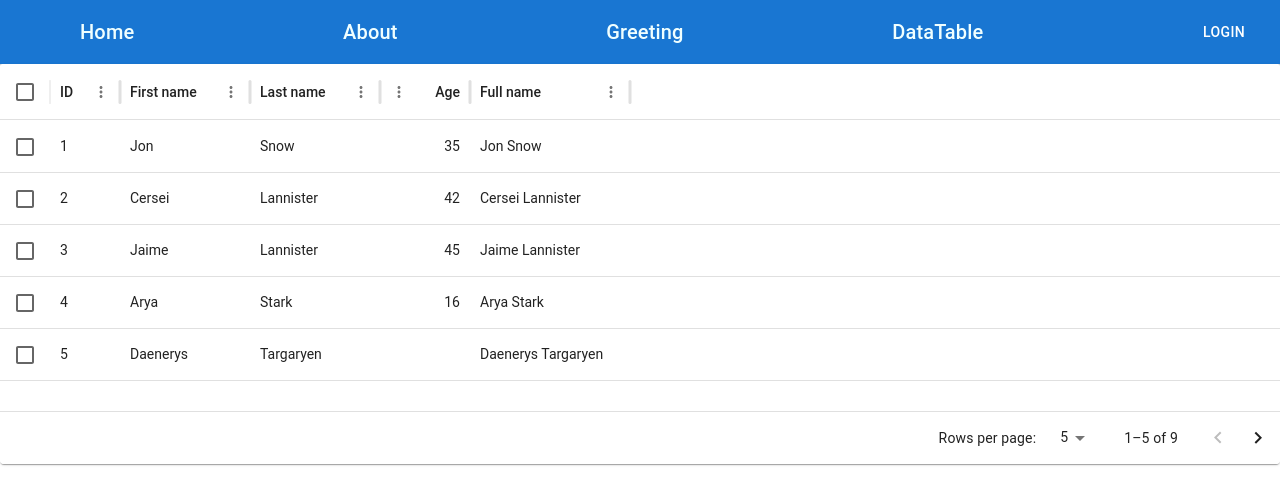
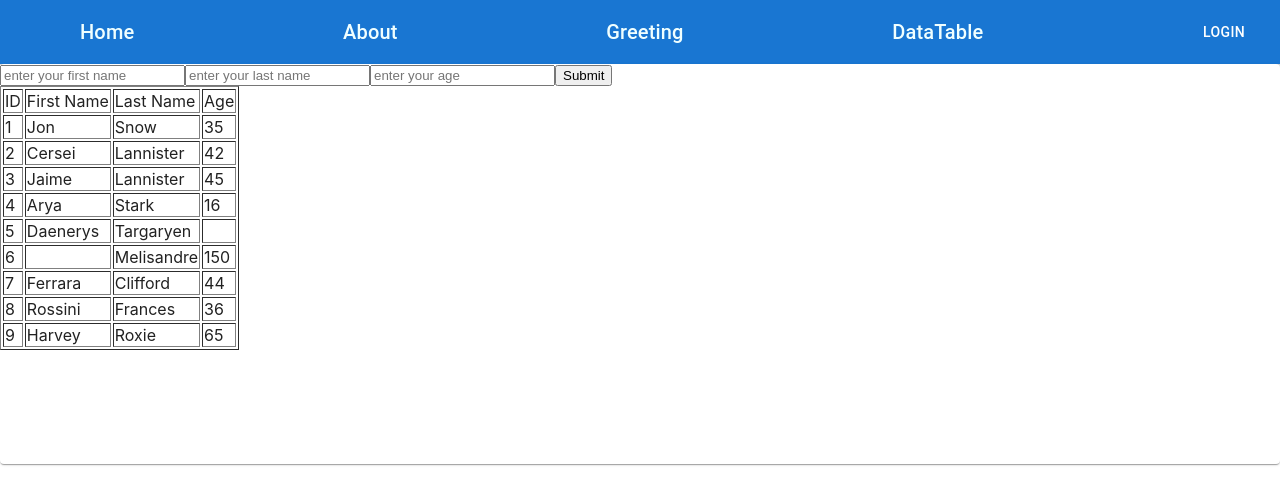
Before and after one commit to rrwnzz/react2, a React (Create React App) app in the folder my-app/: page /table in a window 1280 px wide. Shown: the top 504 px of the page. Built offline with nearby package versions, Linux system fonts and the light colour scheme; some icons are missing.

Commit message:
useState

```diff
--- a/my-app/src/component/table.js
+++ b/my-app/src/component/table.js
@@ -1,6 +1,7 @@
 import * as React from 'react';
 import { DataGrid } from '@mui/x-data-grid';
 import Paper from '@mui/material/Paper';
+import {useState} from 'react' ;
 
 const columns = [
   { field: 'id', headerName: 'ID', width: 70 },
@@ -37,16 +38,69 @@ const rows = [
 const paginationModel = { page: 0, pageSize: 5 };
 
 export default function DataTable() {
+  const [userData, setUserData] = useState(
+    [
+      { id: 1, lastName: 'Snow', firstName: 'Jon', age: 35 },
+      { id: 2, lastName: 'Lannister', firstName: 'Cersei', age: 42 },
+      { id: 3, lastName: 'Lannister', firstName: 'Jaime', age: 45 },
+      { id: 4, lastName: 'Stark', firstName: 'Arya', age: 16 },
+      { id: 5, lastName: 'Targaryen', firstName: 'Daenerys', age: null },
+      { id: 6, lastName: 'Melisandre', firstName: null, age: 150 },
+      { id: 7, lastName: 'Clifford', firstName: 'Ferrara', age: 44 },
+      { id: 8, lastName: 'Frances', firstName: 'Rossini', age: 36 },
+      { id: 9, lastName: 'Roxie', firstName: 'Harvey', age: 65 },
+    ]);
+    const [firstName, setFirstName]=useState('');
+    const [lastName, setLastName]=useState('');
+    const [age, setAge]=useState(0);
   return (
     <Paper sx={{ height: 400, width: '100%' }}>
-      <DataGrid
+      {/* <DataGrid }
         rows={rows}
         columns={columns}
         initialState={{ pagination: { paginationModel } }}
         pageSizeOptions={[5, 10]}
         checkboxSelection
         sx={{ border: 0 }}
-      />
+      // {/* /> */}
+      <form onSubmit={(event)=>{
+        event.preventDefault();
+        setUserData([...userData,{id:10, firstName:firstName, lastName:lastName, age:age}])
+      }}>
+        <input onChange={(event)=>{
+          setFirstName(event.target.value);
+        }} type='text' placeholder='enter your first name'></input>
+        <input onChange={(event)=>{
+          setLastName(event.target.value)
+        }} type='text' placeholder='enter your last name'></input>
+        <input onChange={(event)=>{
+          setAge(event.target.value)
+        }} type='number' placeholder='enter your age'></input>
+        <input type='submit'></input>
+      </form>
+      <table border={1}>
+        <thead>
+          <tr>
+            <td>ID</td>
+            <td>First Name</td>
+            <td>Last Name</td>
+            <td>Age</td>
+          </tr>
+        </thead>
+        <tbody>
+          {userData.map((user,index)=>{
+            return(
+              <tr>
+                <td>{user.id}</td>
+                <td>{user.firstName}</td>
+                <td>{user. lastName}</td>
+                <td>{user.age}</td>
+              </tr>
+
+            )
+          })}
+        </tbody>
+      </table>
     </Paper>
   );
 }
```
